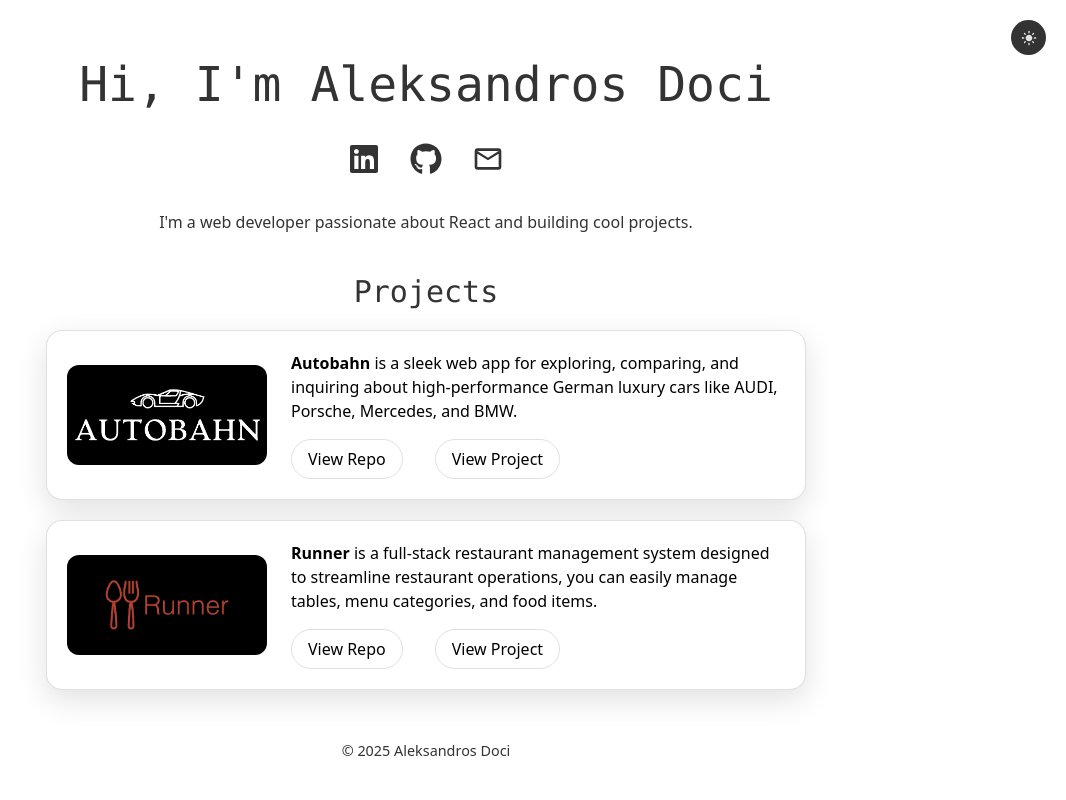
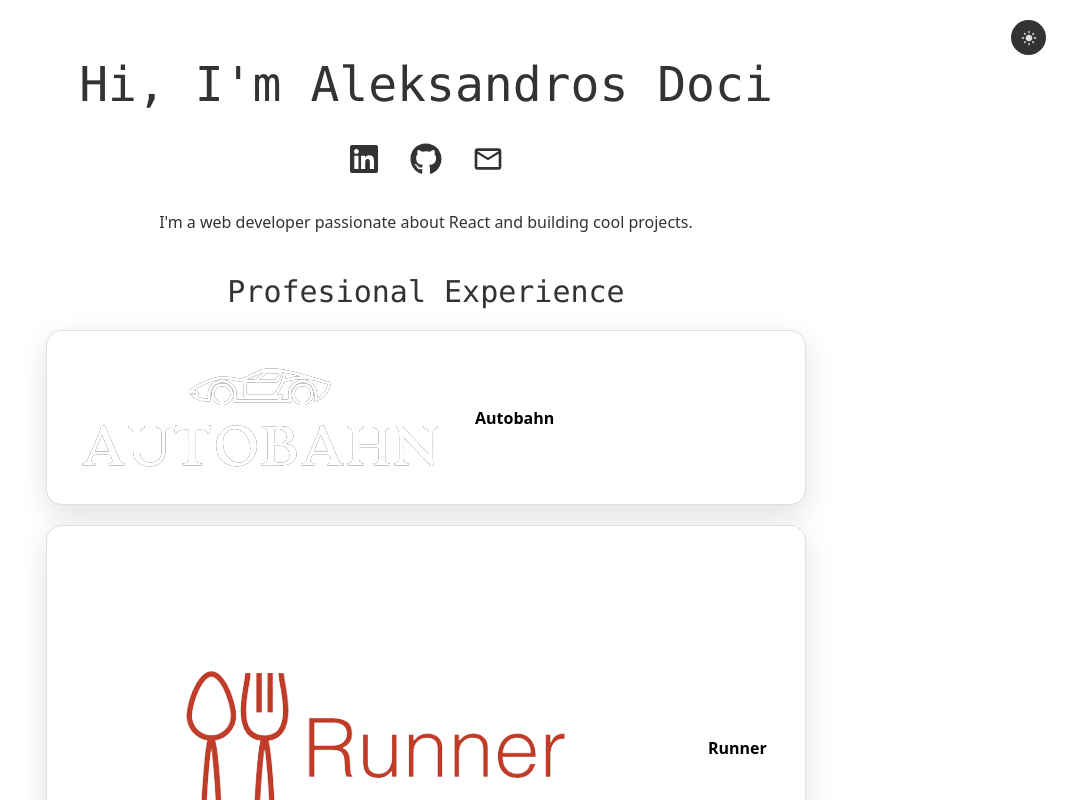
Before and after one commit to AleksandrosD/PersonalWebsite, a React (Vite) app: page / in a window 1280 px wide. Shown: the top 800 px of the page, without its empty margins (214-1280 px from the left). Built offline with nearby package versions, Linux system fonts and the light colour scheme.

Commit message:
some more changes

```diff
--- a/src/App.css
+++ b/src/App.css
@@ -61,6 +61,13 @@ a {
 }
 
 .projects {
+  margin-top: 20px;
+  display: flex;
+  flex-direction: column;
+  align-items: center;
+  justify-content: center;
+}
+.proExperience{
   display: flex;
   flex-direction: column;
   align-items: center;
@@ -79,6 +86,20 @@ a {
   color: black;
   box-shadow: 0 10px 30px rgba(0, 0, 0, 0.12);
 }
+.exp-card{
+  display: flex;
+  align-items: center;
+  margin-top: 20px;
+  gap: 24px;
+  padding: 20px;
+  border-radius: 16px;
+  border: 1px solid rgba(0, 0, 0, 0.12);
+  width: 100%;
+  background-color: white;
+  color: black;
+  box-shadow: 0 10px 30px rgba(0, 0, 0, 0.12);
+}
+
 .project-image {
   border-radius: 12px;
   overflow: hidden;
--- a/src/App.jsx
+++ b/src/App.jsx
@@ -77,6 +77,32 @@ function App() {
           </p>
         </header>
         <main>
+          <section className="proExperience">
+            <h1 class="text-3xl font-mono text---text-color">Profesional Experience</h1>
+
+            <div className="exp-card">
+              <div className="exp-image">
+                <img src="/autobahnLogo.png" alt="Hacware" />
+              </div>
+
+              <div className="exp-content">
+                <p className="exp-text">
+                  <strong>Autobahn</strong>
+                </p>
+              </div>
+            </div>
+            <div className="exp-card">
+              <div className="exp-image ">
+                <img src="/runnerLogo.png" alt="The Difference" />
+              </div>
+
+              <div className="exp-content">
+                <p className="exp-text">
+                  <strong>Runner</strong>
+                </p>
+              </div>
+            </div>
+          </section>
           <section className="projects">
             <h1 class="text-3xl font-mono text---text-color">Projects</h1>
 
@@ -94,7 +120,7 @@ function App() {
                 <div className="flex flex-col sm:flex-row sm:gap-x-4 gap-y-2">
                   <a
                     href="https://github.com/AleksandrosD/Autobahn"
-                    className="project-link mr-4"
+                    className="project-link mr-1"
                     target="_blank"
                   >
                     View Repo
@@ -123,7 +149,7 @@ function App() {
                 <div className="flex flex-col sm:flex-row sm:gap-x-4 gap-y-2">
                   <a
                     href="https://github.com/AleksandrosD/TTP-CAPSTONE"
-                    className="project-link mr-4"
+                    className="project-link mr-1"
                     target="_blank"
                   >
                     View Repo
```
